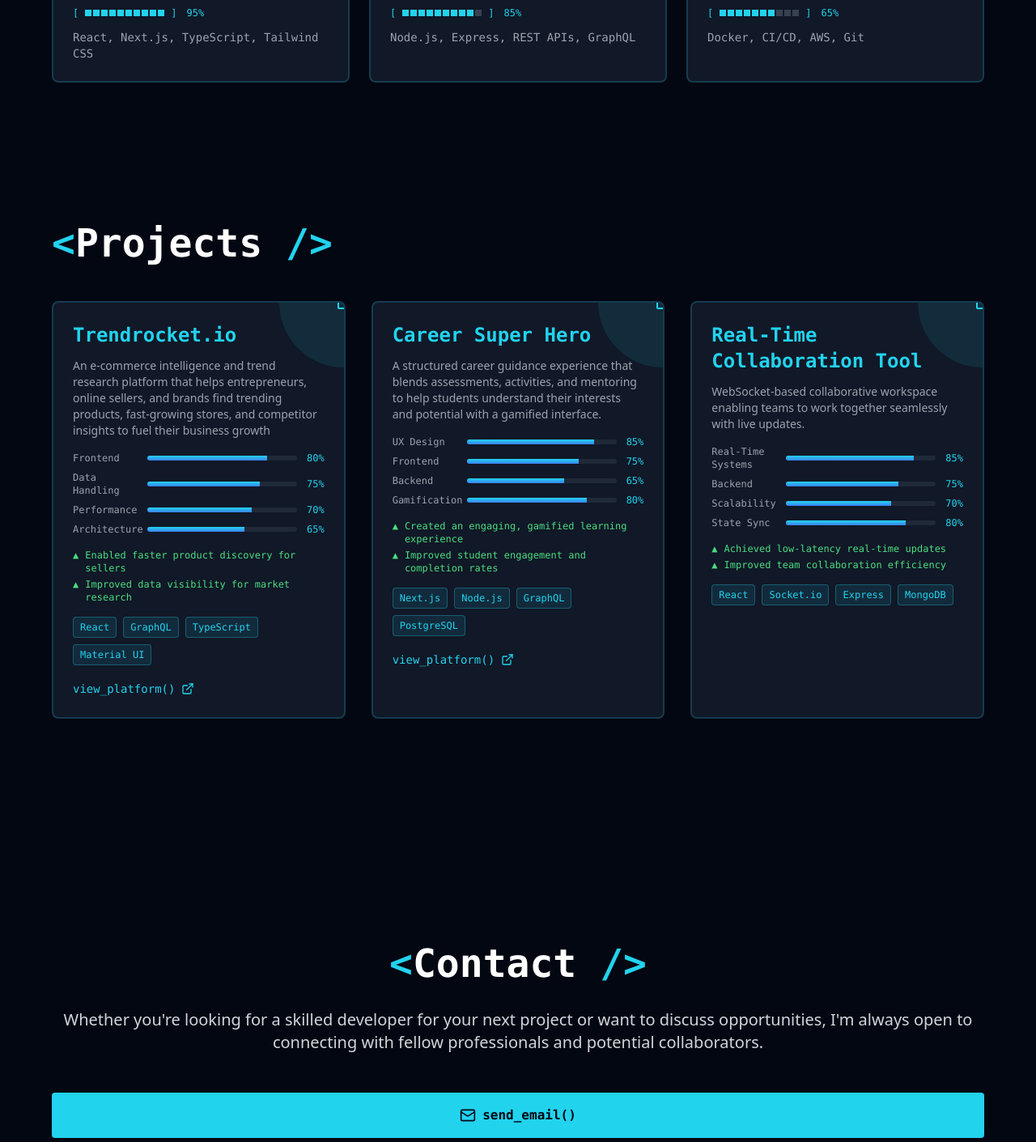
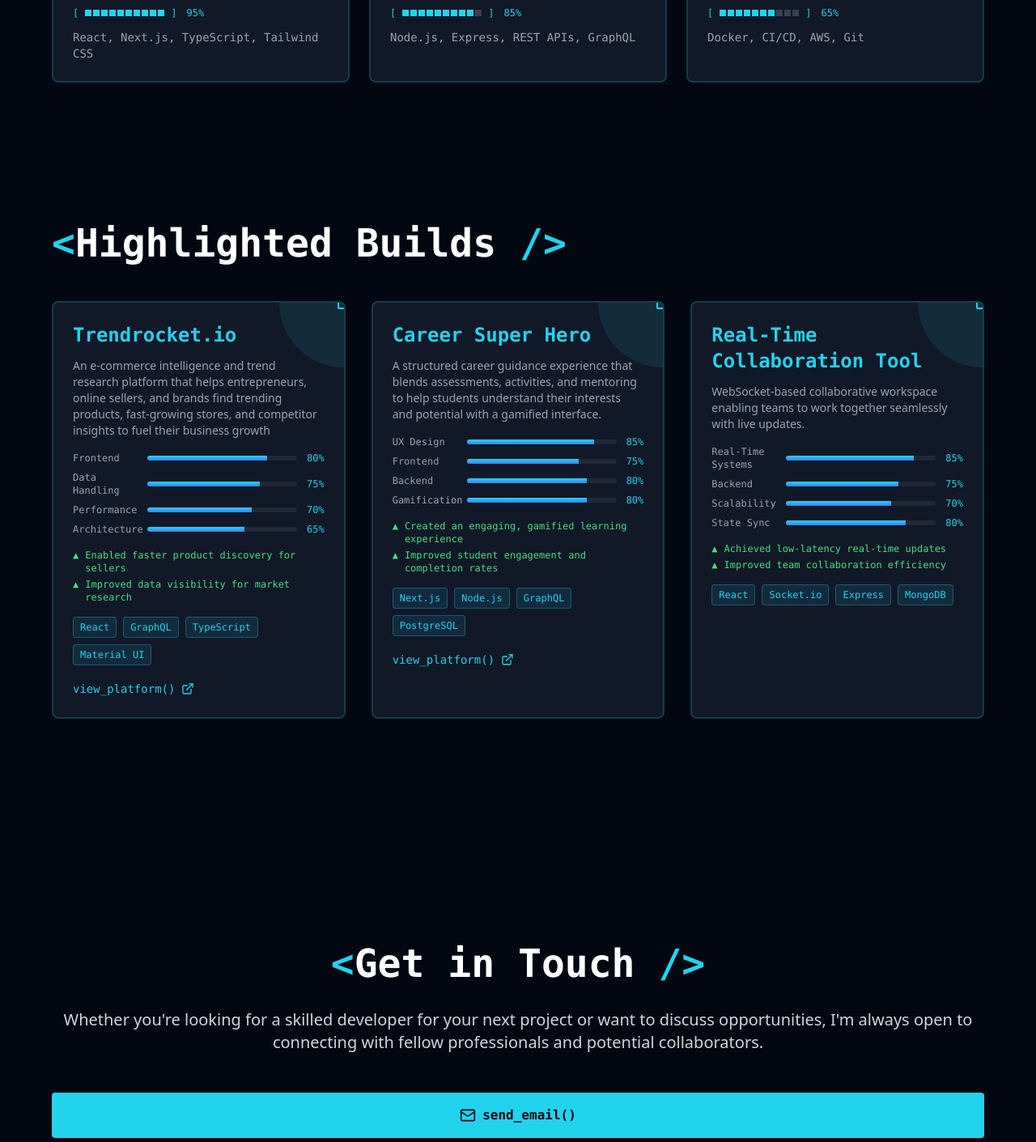
Before and after one commit to saisankar-1919/personal-website, a React (Vite) app: page / in a window 1280 px wide. Shown: the part 3537-4948 px from the top of the page at 81% size. Built offline with nearby package versions, Linux system fonts and the light colour scheme.

Commit message:
headline update

```diff
--- a/src/view/portfolio.jsx
+++ b/src/view/portfolio.jsx
@@ -140,7 +140,7 @@
       dna: [
         { label: "UX Design", value: 85 },
         { label: "Frontend", value: 75 },
-        { label: "Backend", value: 65 },
+        { label: "Backend", value: 80 },
         { label: "Gamification", value: 80 },
       ],
       impact: [
@@ -232,8 +232,13 @@
 
           {/* Desktop Navigation */}
           <div className="hidden md:flex gap-4 lg:gap-6 font-mono text-xs lg:text-sm">
-            {["home", "about", "skills", "projects", "contact"].map(
-              (section) => (
+            {[
+              "home",
+              "about",
+              "skills",
+              "highlighted builds",
+              "get in touch",
+            ].map((section) => (
               <button
                 key={section}
                 onClick={() => scrollToSection(section)}
@@ -246,8 +251,7 @@
                 )}
                 .{section}()
               </button>
-              ),
-            )}
+            ))}
           </div>
 
           {/* Mobile Menu Button */}
@@ -267,8 +271,13 @@
         {isMobileMenuOpen && (
           <div className="md:hidden bg-gray-950/95 backdrop-blur-sm border-t border-cyan-400/20">
             <div className="px-4 py-4 space-y-3 max-w-6xl mx-auto">
-              {["home", "about", "skills", "projects", "contact"].map(
-                (section) => (
+              {[
+                "home",
+                "about",
+                "skills",
+                "highlighted builds",
+                "get in touch",
+              ].map((section) => (
                 <button
                   key={section}
                   onClick={() => scrollToSection(section)}
@@ -280,8 +289,7 @@
                 >
                   .{section}()
                 </button>
-                ),
-              )}
+              ))}
             </div>
           </div>
         )}
@@ -313,13 +321,13 @@
             </p>
             <div className="flex flex-col sm:flex-row gap-3 pt-4">
               <button
-                onClick={() => scrollToSection("projects")}
+                onClick={() => scrollToSection("highlighted builds")}
                 className="px-6 sm:px-8 py-2 sm:py-3 bg-cyan-400 text-gray-950 rounded font-semibold font-mono text-sm sm:text-base hover:bg-cyan-300 hover:shadow-lg hover:shadow-cyan-400/50 transition-all active:scale-95"
               >
                 view_projects()
               </button>
               <button
-                onClick={() => scrollToSection("contact")}
+                onClick={() => scrollToSection("get in touch")}
                 className="px-6 sm:px-8 py-2 sm:py-3 border-2 border-cyan-400 text-cyan-400 rounded font-semibold font-mono text-sm sm:text-base hover:bg-cyan-400/10 transition-all active:scale-95"
               >
                 get_in_touch()
@@ -574,13 +582,13 @@
 
       {/* Projects Section */}
       <section
-        id="projects"
+        id="highlighted builds"
         className="min-h-screen flex items-center justify-center px-4 sm:px-6 py-16 md:py-20 relative"
       >
         <div className="max-w-6xl w-full relative z-10">
           <h2 className="text-3xl sm:text-4xl md:text-5xl font-bold mb-8 md:mb-12 font-mono">
             <span className="text-cyan-400">{"<"}</span>
-            Projects
+            Highlighted Builds
             <span className="text-cyan-400">{" />"}</span>
           </h2>
 
@@ -673,13 +681,13 @@
 
       {/* Contact Section */}
       <section
-        id="contact"
+        id="get in touch"
         className="min-h-screen flex items-center justify-center px-4 sm:px-6 py-16 md:py-20 relative"
       >
         <div className="max-w-6xl w-full text-center relative z-10">
           <h2 className="text-3xl sm:text-4xl md:text-5xl font-bold mb-6 md:mb-8 font-mono">
             <span className="text-cyan-400">{"<"}</span>
-            Contact
+            Get in Touch
             <span className="text-cyan-400">{" />"}</span>
           </h2>
           <p className="text-base sm:text-lg md:text-xl text-gray-300 mb-8 md:mb-12 font-light px-2">
```
Lines whose indentation alone changed are shown as unchanged.
